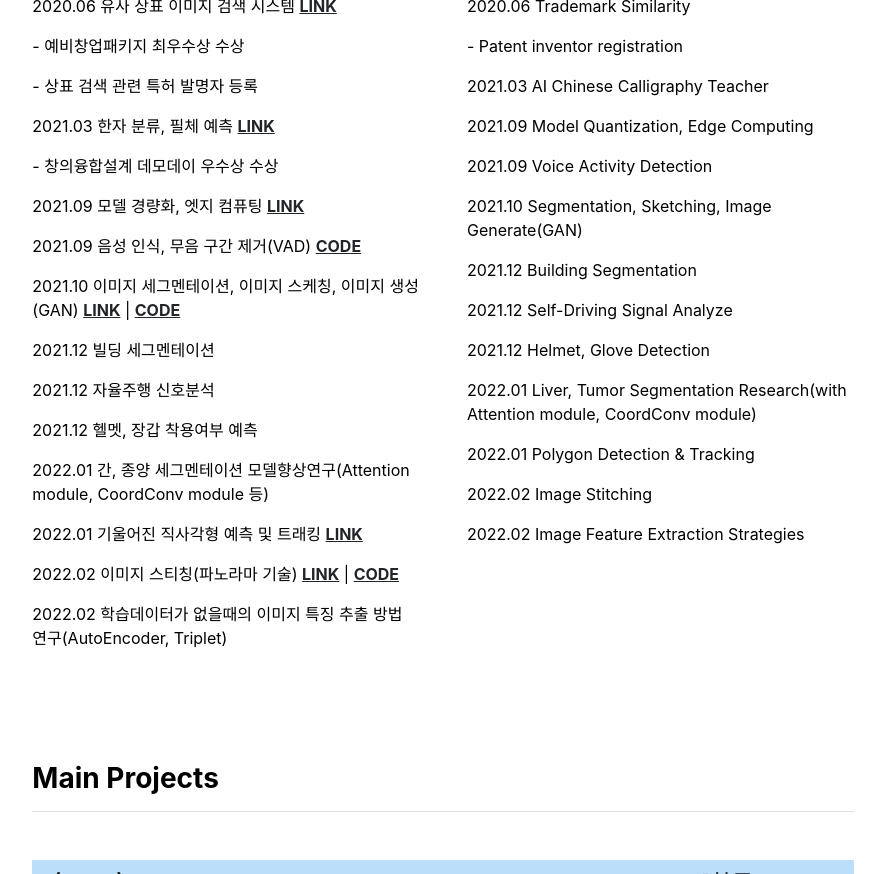
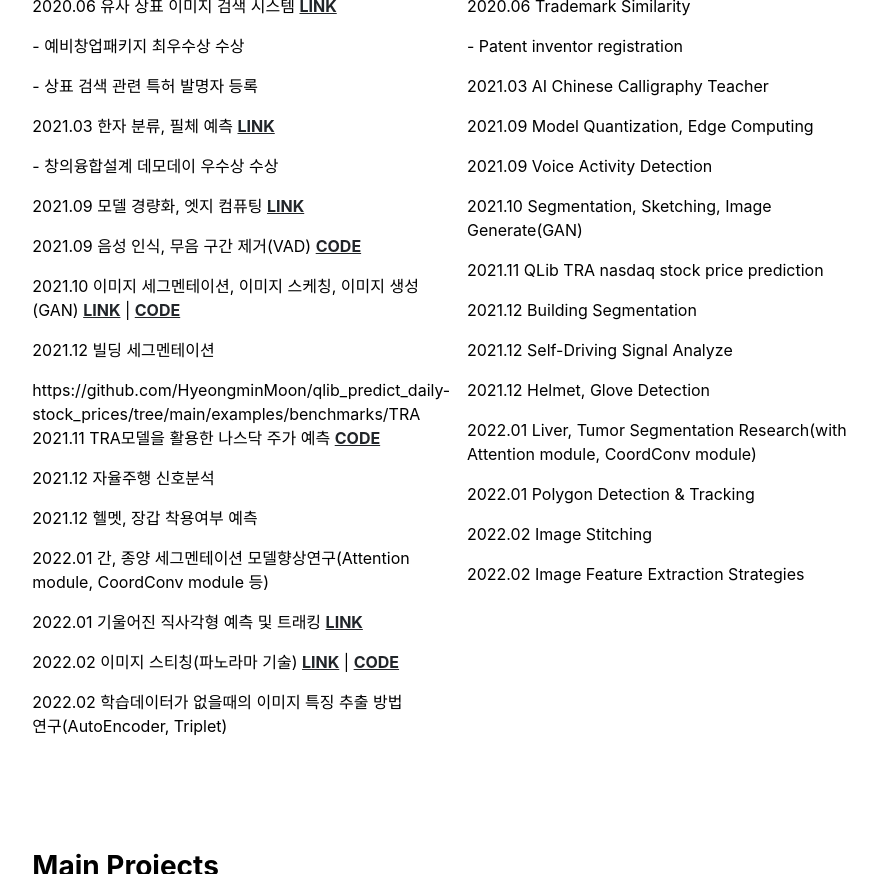
Before and after one commit to HyeongminMoon/HyeongminMoon.github.io, a Jekyll site: the page built from index.md, in a window 1280 px wide and 900 px high, scrolled down 1017 px, cut to the strip 0-874 px from the top of the window. Shown: the whole strip, without its empty margins (197-1082 px from the left). Built offline with Jekyll 4.4.1, drawn with Linux system fonts in a browser that asks for light colours.

Commit message:
Update publications.html

```diff
--- a/_includes/publications.html
+++ b/_includes/publications.html
@@ -23,7 +23,8 @@
         <p>2021.09 모델 경량화, 엣지 컴퓨팅 <a style="color:blue" href="https://hyeongminmoon.github.io/tfjs_Edge-computing-by-inference-AImodel-on-WebGL/"> <b>LINK</b></a></p>
         <p>2021.09 음성 인식, 무음 구간 제거(VAD) <a style="color:blue" href="https://github.com/HyeongminMoon/vad_remove_silence"> <b>CODE</b></a></p>
         <p>2021.10 이미지 세그멘테이션, 이미지 스케칭, 이미지 생성(GAN) <a style="color:blue" href="https://hyeongminmoon.github.io/U-2-Net_portrait_sketch/"> <b>LINK</b></a> | <a style="color:blue" href="https://github.com/HyeongminMoon/U-2-Net_portrait_sketch/"> <b>CODE</b></a></p>
-        <p>2021.12 빌딩 세그멘테이션</p>
+        <p>2021.12 빌딩 세그멘테이션</p>https://github.com/HyeongminMoon/qlib_predict_daily-stock_prices/tree/main/examples/benchmarks/TRA
+        <p>2021.11 TRA모델을 활용한 나스닥 주가 예측 <a style="color:blue" href="https://github.com/HyeongminMoon/qlib_predict_daily-stock_prices/tree/main/examples/benchmarks/TRA"> <b>CODE</b></a></p>
         <p>2021.12 자율주행 신호분석</p>
         <p>2021.12 헬멧, 장갑 착용여부 예측</p>
         <p>2022.01 간, 종양 세그멘테이션 모델향상연구(Attention module, CoordConv module 등)</p>
@@ -39,6 +40,7 @@
         <p>2021.09 Model Quantization, Edge Computing</p>
         <p>2021.09 Voice Activity Detection</p>
         <p>2021.10 Segmentation, Sketching, Image Generate(GAN)</p>
+        <p>2021.11 QLib TRA nasdaq stock price prediction</p>
         <p>2021.12 Building Segmentation</p>
         <p>2021.12 Self-Driving Signal Analyze</p>
         <p>2021.12 Helmet, Glove Detection</p>
```
